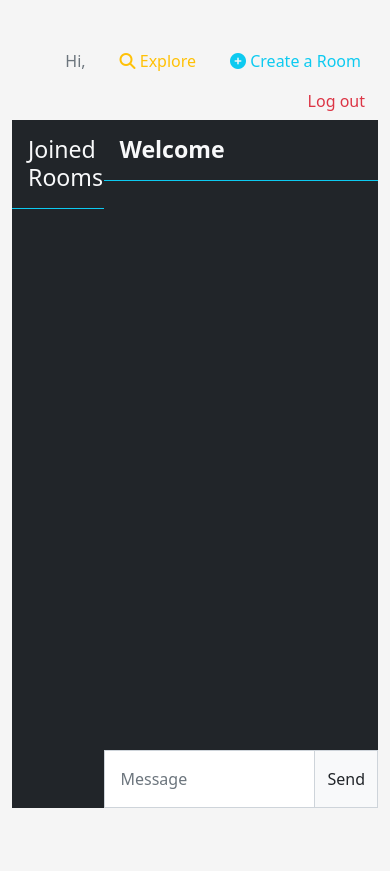
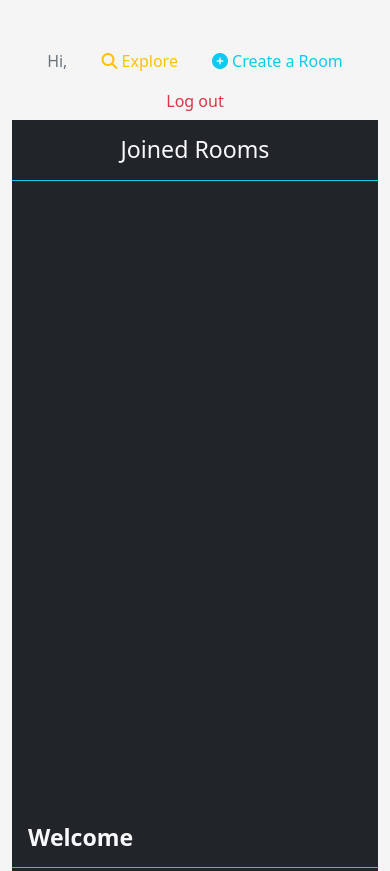
Before and after one commit to Abdullah0sama/chat, a website: page public/html/main.html in a window 390 px wide. Shown: the top 871 px of the page. Before the commit the page ends 844 px from the top, so only its background shows below. Drawn offline with nearby package versions, Linux system fonts and the light colour scheme; files that its build step writes are made by us from their sources; no server answers.

Commit message:
More mobile friendly

```diff
--- a/public/css/main.css
+++ b/public/css/main.css
@@ -11,11 +11,18 @@ body {
     background-color: #f5f5f5;
 }
 
-.container, .chat{
+.container{
+    height: 100%;
+}
+.chat {
+    height: 100%;
+}
+.rooms {
     height: 100%;
 }
 .chat-box {
     height: 90%;
+    min-height: 400px;
 }
 .chat-room {
     cursor: pointer;
@@ -35,9 +42,6 @@ body {
     padding: 0px 8px 8px ;
     display: flex;
     flex-direction: column;
-}
-.message .usernamn {
-    font-weight: bold;
 }
 .message .msg-time {
     width: 55%;;
--- a/public/html/main.html
+++ b/public/html/main.html
@@ -13,7 +13,7 @@
 <body>
 
     <div class="container">
-        <ul class="nav justify-content-end">
+        <ul class="nav justify-content-center justify-content-md-end">
             <li class="nav-item">
                 <a href="#" class="nav-link text-secondary btn">Hi, <span id="display-username"></span></a>
             </li>
@@ -33,13 +33,13 @@
                 </form>
             </li>
         </ul>
-        <div class="d-flex  chat-box">
-            <div class="rooms bg-dark w-25 d-flex flex-column">
+        <div class="row m-0 justify-content-center chat-box">
+            <div class="rooms bg-dark col-12 col-md-4 d-flex flex-column p-0 ">
                 <h3 class="text-center p-3 my-0 bg-dark text-light border-bottom border-info">Joined Rooms</h3>
-                <div class="joinedRooms overflow-auto"></div>
+                <div class="joinedRooms overflow-auto" id="roomNamesCollapse"></div>
             </div>
 
-            <div class="chat bg-dark w-75 d-flex flex-column">
+            <div class="chat bg-dark col-12 col-md-8 d-flex flex-column p-0">
                 <h3 class="text-light border-bottom border-info p-3 room-header m-0"> Welcome </h3>
                 <div class="chat-messages flex-fill overflow-auto">
                 </div>
```
